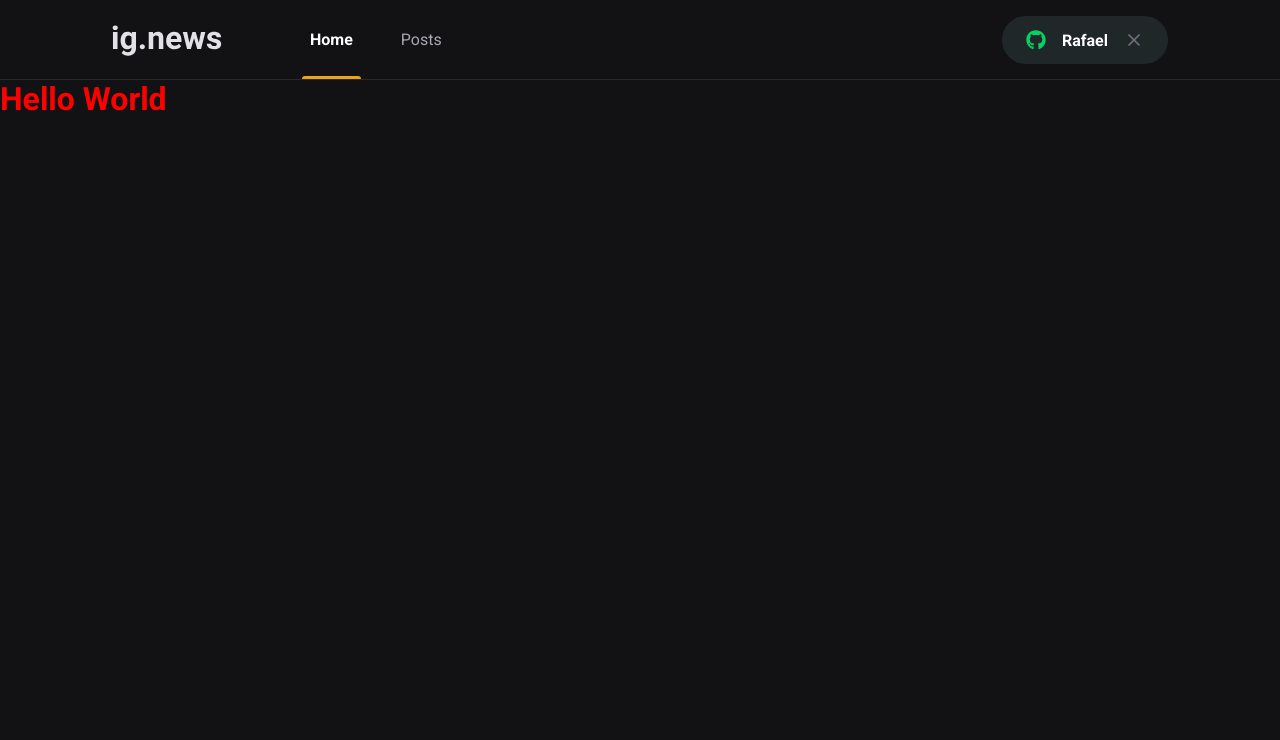
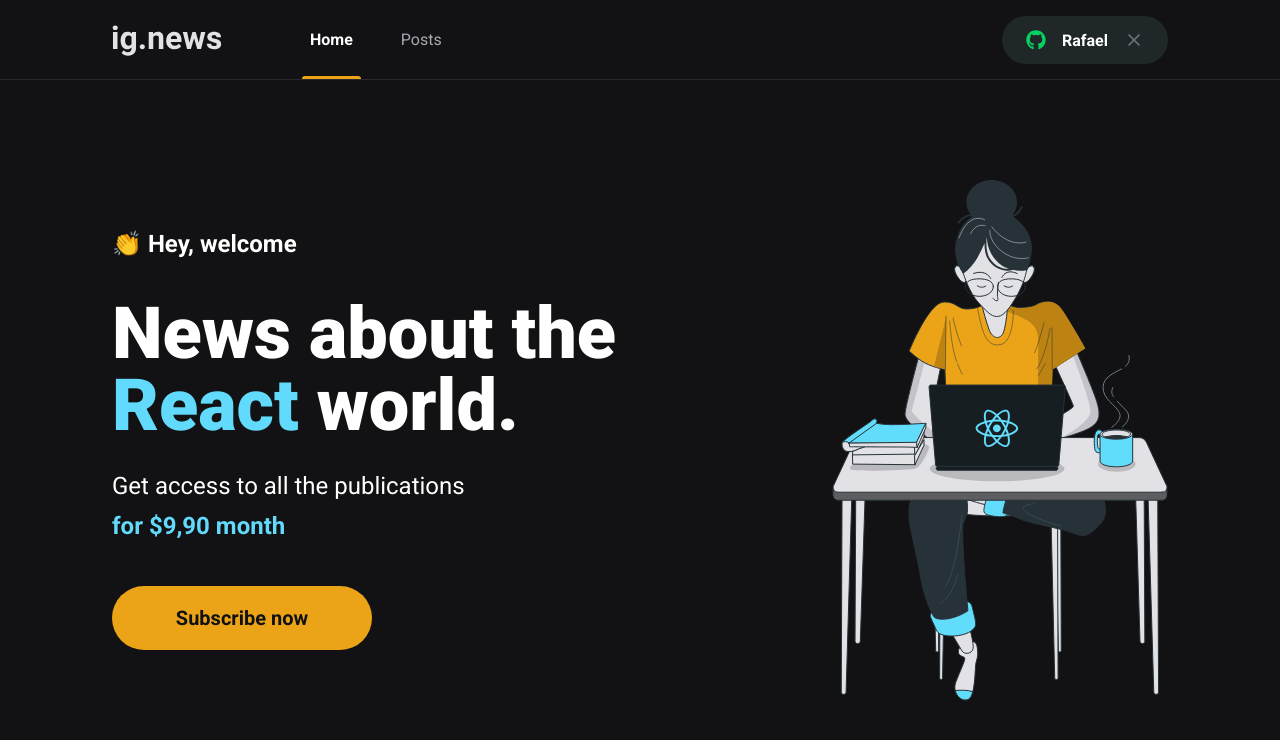
Before and after one commit to RafaelGoulartB/dt.news, a Next.js app: page / in a window 1280 px wide. Shown: the top 740 px of the page. Built offline with nearby package versions, Linux system fonts and the light colour scheme.

Commit message:
📦 feat: adding home page

```diff
--- /dev/null
+++ b/src/components/SubscribeButton/index.tsx
@@ -0,0 +1,46 @@
+// import { signIn, useSession } from 'next-auth/client';
+import { useRouter } from 'next/router';
+// import { api } from '../../services/api';
+// import { getStripeJs } from '../../services/stripe-js';
+import styles from './styles.module.scss';
+
+export function SubscribeButton() {
+  // const [session] = useSession();
+  const router = useRouter();
+
+  // async function handleSubscribe() {
+  //   if(!session){
+  //     signIn('github');
+  //     return;
+  //   }
+
+  //   if(session.activeSubscription) {
+  //     router.push('/posts');
+  //     return;
+  //   }
+
+  //   try {
+  //     const response = await api.post('/subscribe');
+
+  //     const { sessionId } = response.data;
+
+  //     const stripe = await getStripeJs();
+
+  //     await stripe.redirectToCheckout({
+  //       sessionId
+  //     });
+  //   } catch(err) {
+  //     alert(err.message);
+  //   }
+  // }
+
+  return (
+    <button
+      type="button"
+      className={styles.subscribeButton}
+      // onClick={handleSubscribe}
+    >
+      Subscribe now
+    </button>
+  );
+}
--- /dev/null
+++ b/src/components/SubscribeButton/styles.module.scss
@@ -0,0 +1,20 @@
+.subscribeButton {
+  height: 4rem;
+  width: 260px;
+  border: 0;
+  border-radius: 2rem;
+  background: var(--yellow-500);
+  color: var(--gray-900);
+  font-size: 1.25rem;
+  font-weight: bold;
+
+  display: flex;
+  align-items: center;
+  justify-content: center;
+
+  transition: filter 0.2s;
+
+  &:hover {
+    filter: brightness(0.8);
+  }
+}
--- /dev/null
+++ b/src/pages/home.module.scss
@@ -0,0 +1,45 @@
+.contentContainer {
+  max-width: 1120px;
+  margin: 0 auto;
+  padding: 0 2rem;
+  height: calc(100vh - 5rem);
+
+  display: flex;
+  align-items: center;
+  justify-content: space-between;
+}
+
+.hero {
+  max-width: 600px;
+
+  > span {
+    font-size: 1.5rem;
+    font-weight: bold;
+  }
+
+  h1 {
+    font-size: 4.5rem;
+    line-height: 4.5rem;
+    font-weight: 900;
+    margin-top: 2.5rem;
+
+    span {
+      color: var(--cyan-500);
+    }
+  }
+
+  p {
+    font-size: 1.5rem;
+    line-height: 2.5rem;
+    margin-top: 1.5rem;
+
+    span {
+      color: var(--cyan-500);
+      font-weight: bold;
+    }
+  }
+
+  button {
+    margin-top: 2.5rem;
+  }
+}
--- a/src/pages/index.tsx
+++ b/src/pages/index.tsx
@@ -1,16 +1,30 @@
-import type { NextPage } from 'next'
-import Head from 'next/head'
-import styles from '../styles/home.module.scss'
+import Head from 'next/head';
+import { SubscribeButton } from '../components/SubscribeButton';
+// import { SubscribeButton } from '../components/SubscribeButton';
+// import { stripe } from '../services/stripe';
 
-const Home: NextPage = () => {
+import styles from './home.module.scss';
+
+export default function Home() {
   return (
     <>
       <Head>
-        <title>ig.news</title>
+        <title>Home | ig.news</title>
       </Head>
-      <h1 className={styles.title}>Hello World</h1>
+
+      <main className={styles.contentContainer}>
+        <section className={styles.hero}>
+          <span>👏 Hey, welcome</span>
+          <h1>News about the <span>React</span> world.</h1>
+          <p>
+            Get access to all the publications <br />
+            <span>for $9,90 month</span>
+          </p>
+          <SubscribeButton />
+        </section>
+
+        <img src="/images/avatar.svg" alt="Girl coding" />
+      </main>
     </>
   )
 }
-
-export default Home
--- a/src/styles/home.module.scss
+++ /dev/null
@@ -1,4 +0,0 @@
-.title {
-  color: red;
-  font-family: 'Roboto', sans-serif;
-}
```
